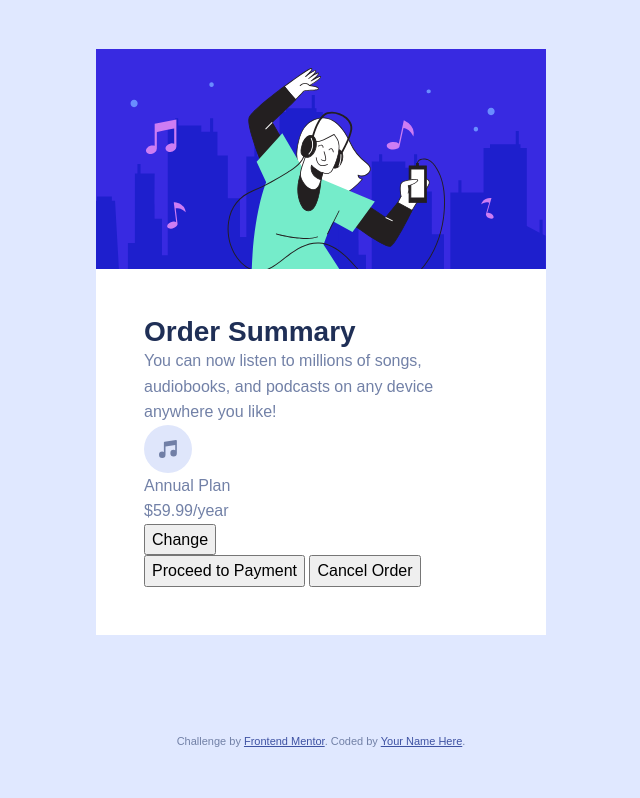
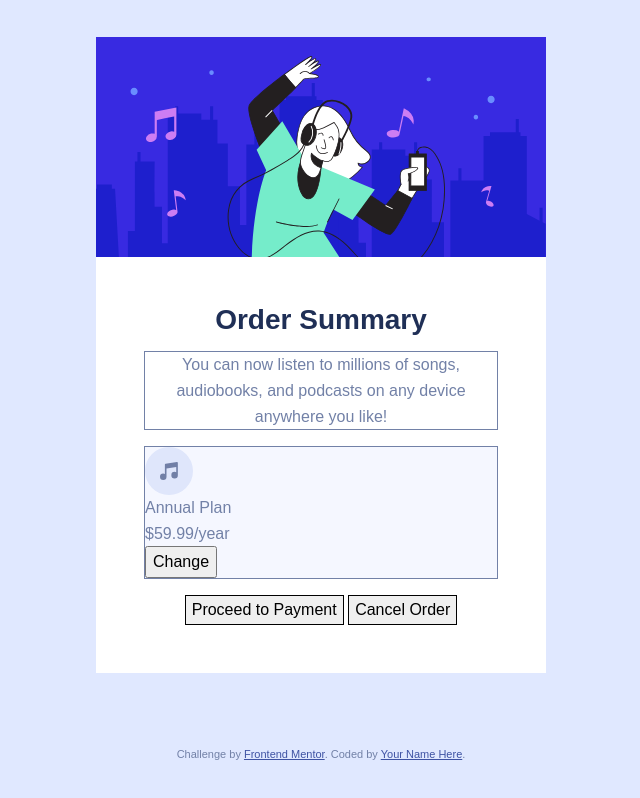
Before and after one commit to DeenoDev/Order-Summary-Component, a plain HTML site: page order-summary-component-main/index.html in a window 1280 px wide. Shown: the whole page, without its empty margins (319-959 px from the left). Drawn offline with Linux system fonts and the light colour scheme.

Commit message:
Started building composition classes and used grid to position card content child elements.

```diff
--- a/order-summary-component-main/index.html
+++ b/order-summary-component-main/index.html
@@ -19,13 +19,13 @@
 </head>
 <body>
 
-  <div class="card bg-neutral-100">
+  <div class="card bg-neutral-100 text-align-center">
     <img class="card__image" src="images/illustration-hero.svg" alt="" >
-    <div class="card__content padding-48">
+    <div class="card__content padding-48 flow">
       <h2>Order Summary</h2>
       <p>You can now listen to millions of songs, audiobooks, and podcasts on any
         device anywhere you like!</p>
-      <div class="">
+      <div class="bg-neutral-200 text-align-left">
         <div>
           <img src="images/icon-music.svg" alt="">
         </div>
--- a/order-summary-component-main/style.css
+++ b/order-summary-component-main/style.css
@@ -122,6 +122,11 @@ h2{
 
 /* COMPOSITION */
 
+.flow > :where(:not(:first-child)) {
+    margin-top: var(--flow-spacer, 1em);
+    border: 1px solid
+}
+
 
 
 /* UTILLITY */
```
